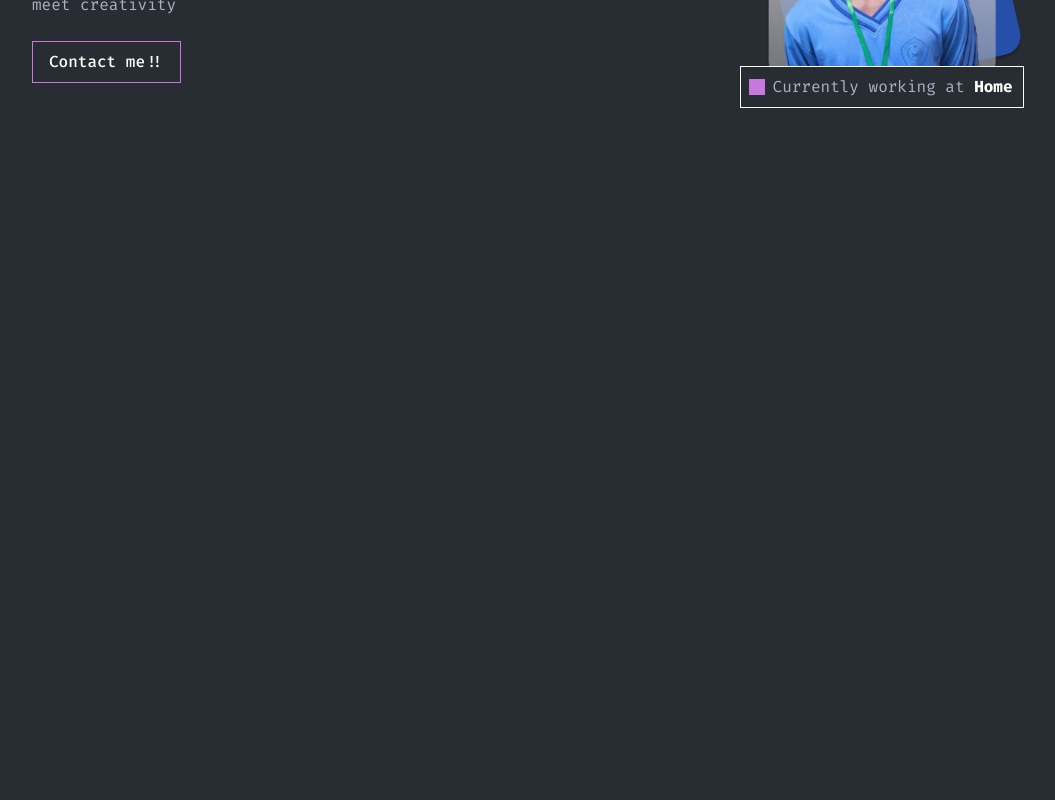
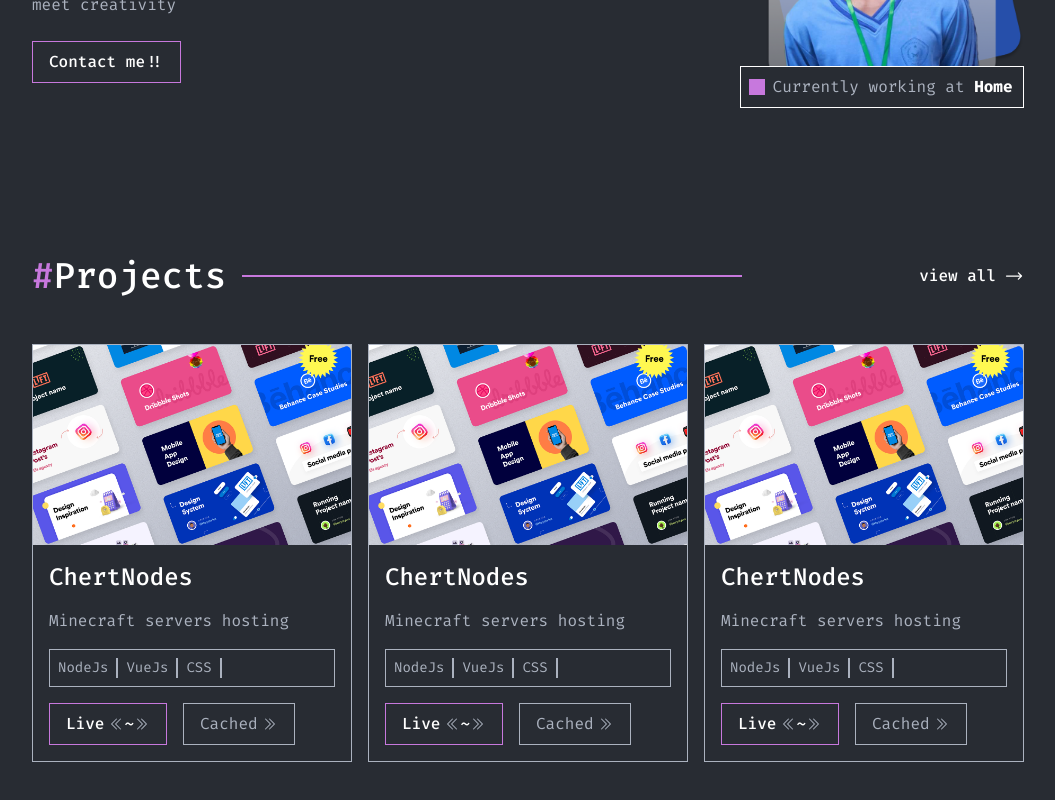
Before and after one commit to takayums/takayums-site, a Next.js app: page / in a window 1280 px wide. Shown: the part 350-1150 px from the top of the page, without its empty margins (112-1167 px from the left). Before the commit the page ends 864 px from the top, so only its background shows below. Built offline with nearby package versions, Linux system fonts and the light colour scheme.

Commit message:
feat(projects): add projects section

```diff
--- a/app/page.tsx
+++ b/app/page.tsx
@@ -1,5 +1,6 @@
 import Hero from "@/components/Hero";
 import Navbar from "@/components/Navbar";
+import Projects from "@/components/Projects";
 
 export default function Home() {
   return (
@@ -7,6 +8,7 @@ export default function Home() {
       <Navbar />
       <main className="min-h-screen flex flex-col">
         <Hero />
+        <Projects />
       </main>
     </>
   );
--- /dev/null
+++ b/components/CardProject.tsx
@@ -0,0 +1,48 @@
+import React from "react";
+import Image from "next/image";
+import {
+  ChevronDoubleLeftIcon,
+  ChevronDoubleRightIcon,
+} from "@heroicons/react/24/solid";
+
+export default function CardProject() {
+  return (
+    <div className="min-w-80 border border-gray">
+      <div className="relative max-h-[200px]">
+        <Image
+          src="/thumbnail.png"
+          width={0}
+          height={0}
+          sizes="100vw"
+          style={{ width: "100%", height: "200px" }}
+          alt="Thumbnail"
+          className="object-center object-cover"
+        />
+      </div>
+      <div className="p-4">
+        <p className="font-medium text-2xl text-white mb-4">ChertNodes</p>
+        <p className="font-normal text-base text-gray mb-4">
+          Minecraft servers hosting
+        </p>
+        <div className="font-normal text-sm border border-gray text-gray flex gap-2 p-2">
+          <p className="border-r-2 border-gray pr-2">NodeJs</p>
+          <p className="border-r-2 border-gray pr-2">VueJs</p>
+          <p className="border-r-2 border-gray pr-2">CSS</p>
+        </div>
+        <div className="flex gap-4 mt-4">
+          <button className="flex items-center gap-1 px-4 py-2 border-primary border font-medium text-base text-white">
+            Live
+            <div className="flex items-center">
+              <ChevronDoubleLeftIcon className="w-4 h-4 text-gray" />
+              <span>~</span>
+              <ChevronDoubleRightIcon className="w-4 h-4 text-gray" />
+            </div>
+          </button>
+          <button className="flex gap-1 items-center border border-gray px-4 py-2 text-gray">
+            Cached <ChevronDoubleRightIcon className="text-gray w-4 h-4" />
+          </button>
+        </div>
+      </div>
+    </div>
+  );
+}
--- /dev/null
+++ b/components/Projects.tsx
@@ -0,0 +1,35 @@
+import React from "react";
+import Image from "next/image";
+import {
+  ArrowLongRightIcon,
+  ChevronDoubleRightIcon,
+  ChevronDoubleLeftIcon,
+} from "@heroicons/react/24/solid";
+import CardProject from "./CardProject";
+
+export default function Projects() {
+  return (
+    <section className="my-16">
+      <div className="container mx-auto px-4 max-w-screen-lg">
+        <div className="flex items-center justify-between mb-12">
+          <div className="flex items-center gap-4">
+            <h2 className="font-medium text-4xl text-white">
+              <span className="text-primary">#</span>Projects
+            </h2>
+            <span className="border border-primary w-[500px]"></span>
+          </div>
+          <div className="flex items-center gap-2">
+            <p className="text-white font-medium text-base">view all</p>
+            <ArrowLongRightIcon className="w-5 text-white" />
+          </div>
+        </div>
+
+        <div className="grid grid-cols-3 gap-4">
+          <CardProject />
+          <CardProject />
+          <CardProject />
+        </div>
+      </div>
+    </section>
+  );
+}
```
Also changed, not shown: package.json (+6 -5 lines), public/thumbnail.png (added), 1 other file (tests, documents, lock files or other folders).
